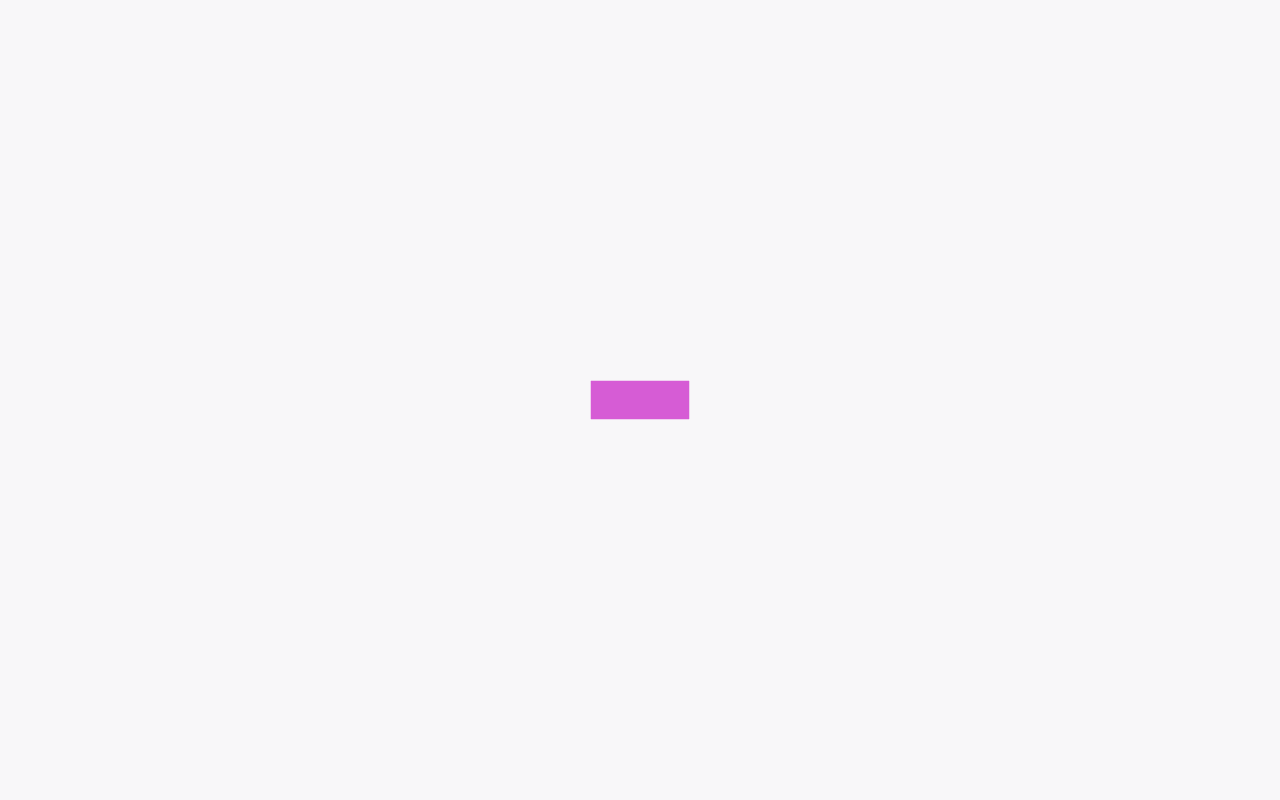
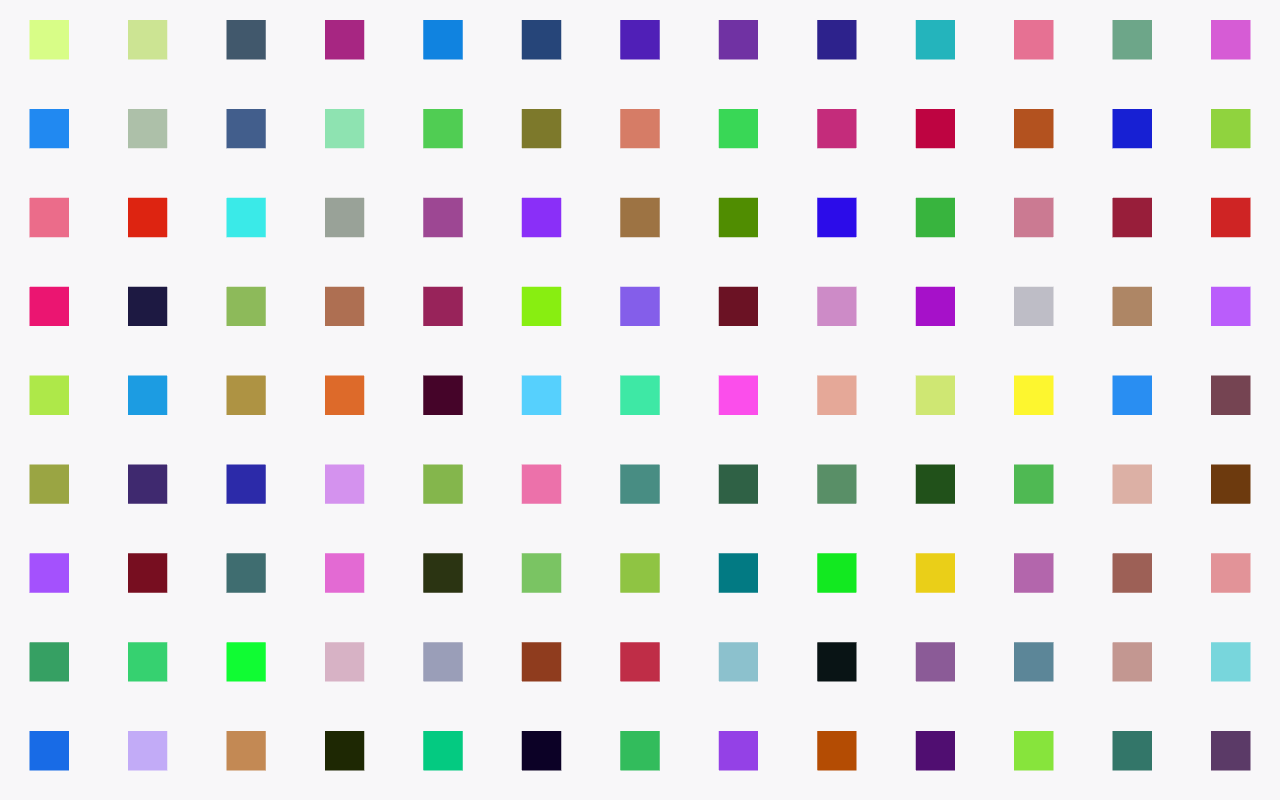
Before and after one commit to shumatsumoto/threejs-grid, a website built with Vite: page index.html in a window 1280 px wide. Built offline with nearby package versions, Linux system fonts and the light colour scheme; animation ran at ten frames a second.

Commit message:
feat: カード調整

```diff
--- a/index.html
+++ b/index.html
@@ -1,16 +1,14 @@
 <!DOCTYPE html>
 <html lang="fr" class="no-js">
-
   <head>
     <meta charset="UTF-8" />
-  <meta name="viewport" content="width=device-width, initial-scale=1">
+    <meta name="viewport" content="width=device-width, initial-scale=1" />
     <title>Codrops grid starter</title>
   </head>
 
   <body>
     <main>
-    <div id="THREE-CONTAINER">
-    </div>
+      <div id="THREE-CONTAINER"></div>
     </main>
     <script type="module" src="/main.js"></script>
   </body>
--- a/scripts/components/Card.js
+++ b/scripts/components/Card.js
@@ -7,6 +7,7 @@ import {
 } from "three";
 import { ExtendedObject3D } from "../utils/ExtendedObject3D";
 import * as THREE from "three";
+import { mapLinear } from "three/src/math/MathUtils.js";
 import { Grid } from "./Grid.js";
 import { MainThree } from "../MainThree.js";
 
@@ -17,10 +18,16 @@ export class Card extends ExtendedObject3D {
   gridPosition = new Vector2();
   mesh;
 
+  #_targetPosition = new Vector3();
+
+  #_defaultScale = new Vector3().setScalar(0.4);
+
   constructor(i, j) {
     super();
     this.gridPosition.set(i, j);
     this.#_createMesh();
+    this.#_setTargetPosition();
+    this.scale.copy(this.#_defaultScale);
   }
 
   #_createMesh() {
@@ -38,12 +45,35 @@ export class Card extends ExtendedObject3D {
     this.add(this.mesh);
   }
 
+  #_setTargetPosition() {
+    let { x, y } = this.gridPosition;
+    const cardWidth = Card.#_DefaultScale.x * 0.5;
+    const cardHeight = Card.#_DefaultScale.y * 0.5;
+    x =
+      mapLinear(
+        x,
+        0,
+        Grid.COLUMNS,
+        MainThree.Camera.left,
+        MainThree.Camera.right
+      ) + cardWidth;
+    y =
+      mapLinear(
+        y,
+        0,
+        Grid.ROWS,
+        MainThree.Camera.bottom,
+        MainThree.Camera.top
+      ) + cardHeight;
+    this.position.set(x, y, 0);
+  }
+
   static SetScale() {
     const aspect = window.innerWidth / window.innerHeight;
     const viewWidth = MainThree.Camera.right - MainThree.Camera.left;
     const columnWidth = viewWidth / Grid.COLUMNS;
     this.#_DefaultScale.x = columnWidth;
-    this.#_DefaultScale.y = columnWidth / aspect;
+    this.#_DefaultScale.y = columnWidth * aspect;
   }
 
   resize(event) {
```
Lines whose indentation alone changed are shown as unchanged.
